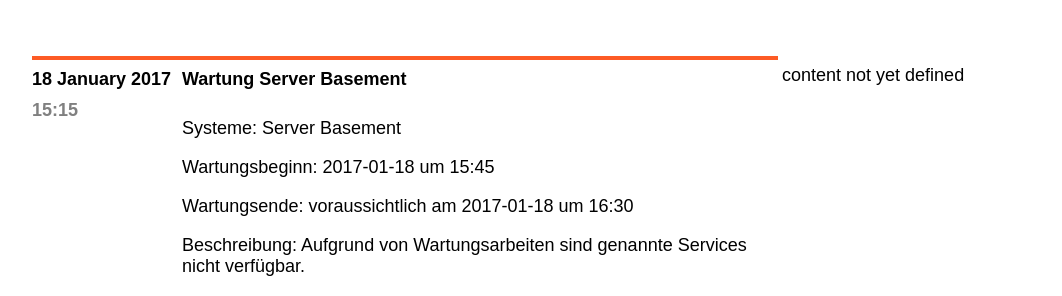
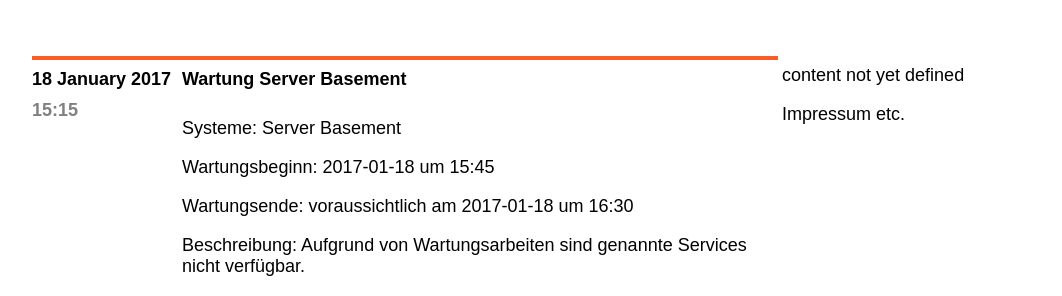
Before and after one commit to Storagegirl/storagegirl.github.io, a Jekyll site: the page built from index.html, in a window 1280 px wide. Shown: the part 236-532 px from the top of the page, without its empty margins (108-1170 px from the left). Built offline with Jekyll 4.4.1, drawn with Linux system fonts in a browser that asks for light colours.

Commit message:
Update index.html

```diff
--- a/index.html
+++ b/index.html
@@ -48,8 +48,8 @@ title: Wartungsübersicht
 		<p>content not yet defined</p>
 	</div>
 
-	<div id="container4">
-
-	</div>
+	<footer>
+		<p>Impressum etc.</p>
+	</footer>
 
 </div>
```
